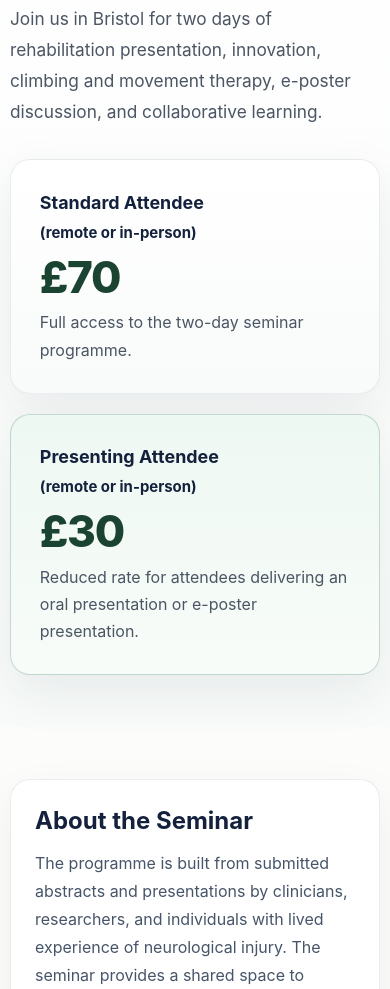
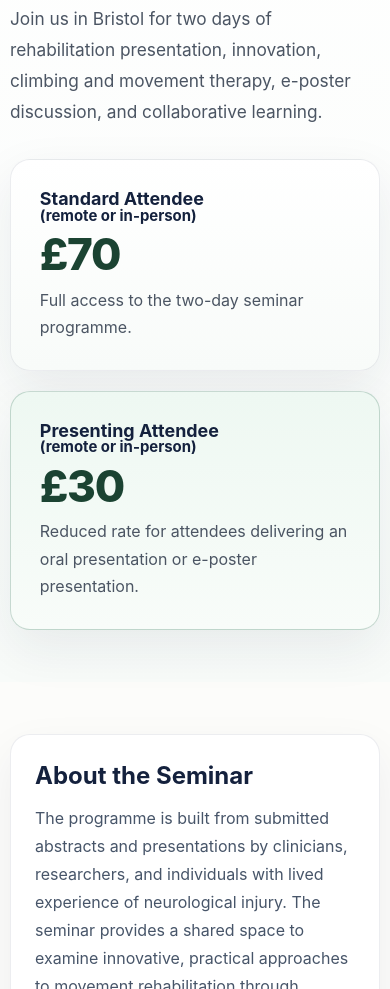
Before and after one commit to IstanbulSteve/Rehab-And-Innovation-Seminar, a website: page public/index.html in a window 390 px wide. Shown: the part 778-1767 px from the top of the page. Drawn offline with Linux system fonts and the light colour scheme.

Commit message:
Remote presenter better arranged on index page via CSS

```diff
--- a/public/styles.css
+++ b/public/styles.css
@@ -962,4 +962,14 @@ select.form-control {
   line-height: 1.3;
   opacity: 0.75;
 }
+
+.price-card h3 {
+    line-height: 1.1;
 }
+
+.price-card h3 small {
+    display: block;
+    margin-top: 0;
+    line-height: 1;
+}
+}
```
